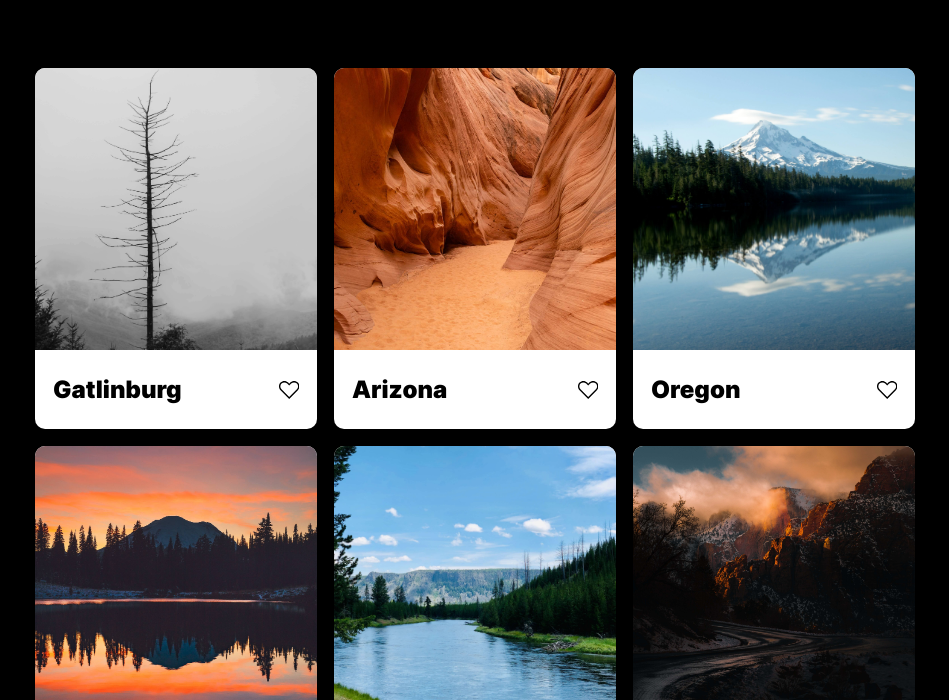
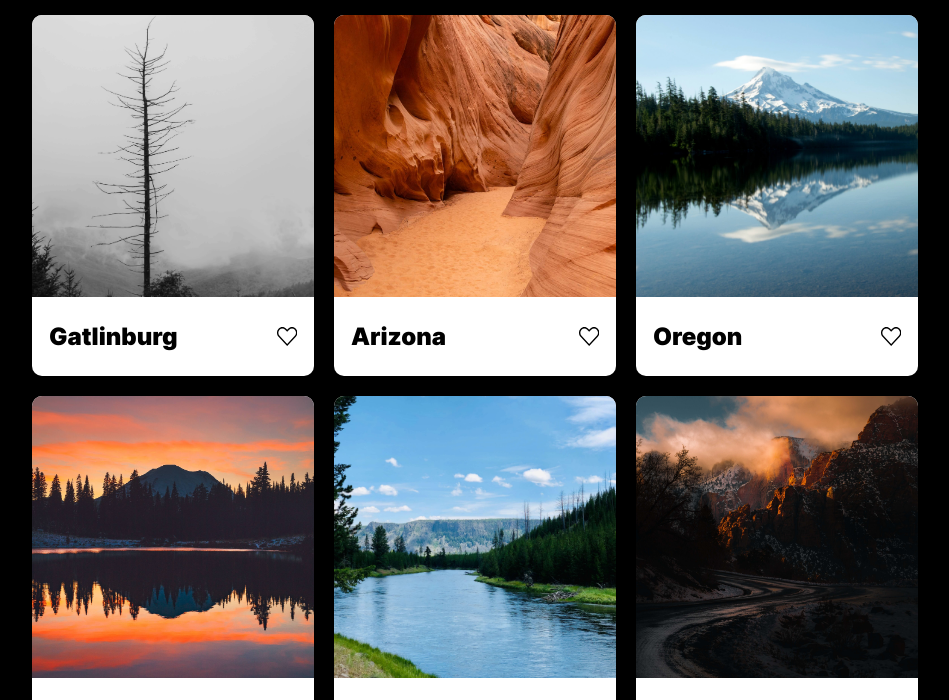
Before and after one commit to vinb18/web_project_around, a plain HTML site: page index.html in a window 1280 px wide. Shown: the part 320-1020 px from the top of the page, without its empty margins (165-1114 px from the left). Drawn offline with Linux system fonts and the light colour scheme; files whose address does not match are found by name.

Commit message:
Segunda corrección

```diff
--- a/style.css
+++ b/style.css
@@ -109,17 +109,21 @@ margin:0.8em 0 0;
   }
 
   .elements {
-    display:flex;
-    flex-direction:column;
-    background-color: #000000;
-    gap: 20px;
-    padding-bottom: 48px;
+    width: 88%;
+    display: flex;
+    flex-direction: row;
+    justify-content: center;
+    align-items: center;
+    flex-wrap: wrap;
+    /* background-color: #000000; */
+    gap: 1.25em;
+    padding-bottom: 4em;
   }
 
   .element {
-    width: 282px;
+    /*width: 282px;*/
     height: 361px;
-    border-radius: 10px;
+    border-radius: .62em;
     background: #FFF;
     display:flex;
     flex-direction:column;
@@ -130,9 +134,7 @@ margin:0.8em 0 0;
     display: flex;
     align-items: center;
     margin: auto;
-    width: 246px;
-    height:23px;
-    justify-content: space-between;
+    width: 88%;
   }
 
 
@@ -296,6 +298,7 @@ margin:0.8em 0 0;
         /*display: flex;*/
         flex-direction: row;
         /*align-items: center;*/
+        padding:2.2em 0 3.1em;
       }
 
       .profile__image {
@@ -345,16 +348,15 @@ margin:0.8em 0 0;
       }
       */
 
-      .elements {
+      /*.elements {
         width:880px;
         display:flex;
         flex-direction:row;
         flex-wrap:wrap;
         background-color: #000000;
         gap: 17px;
-        padding: 71px 200px 66px;
         justify-content: center;
-      }
+      }*/
 
       .footer {
         width: 880px;
```
